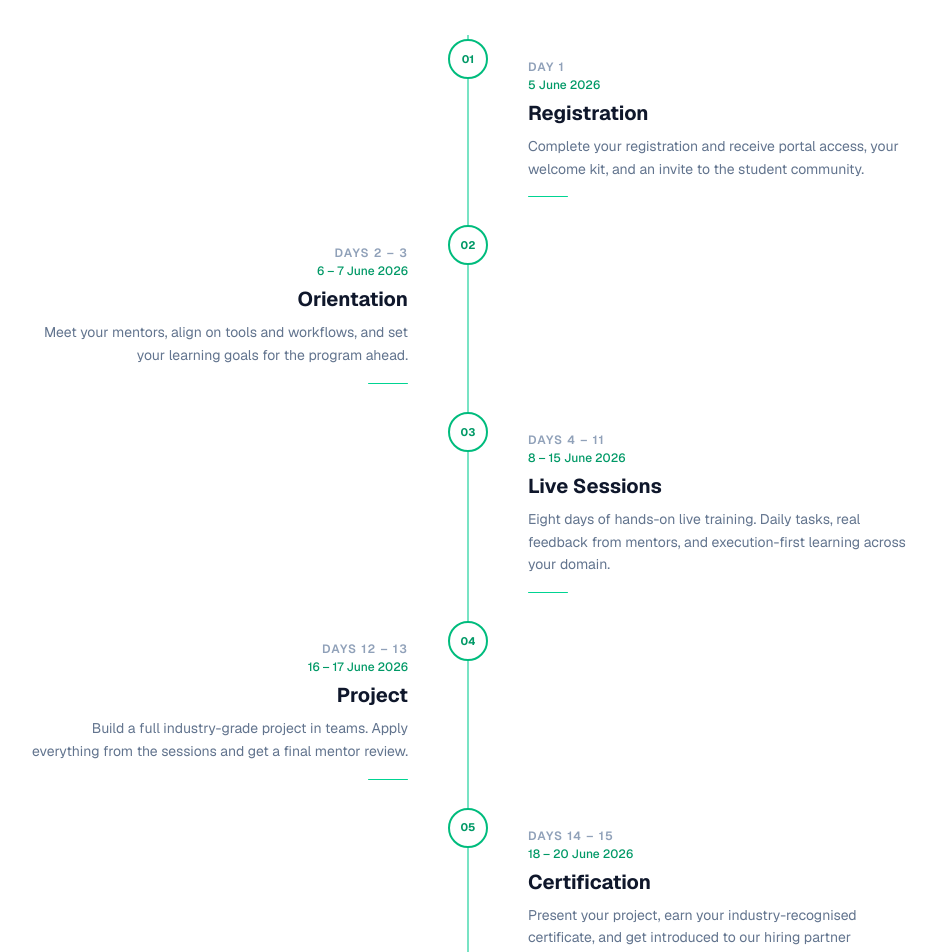
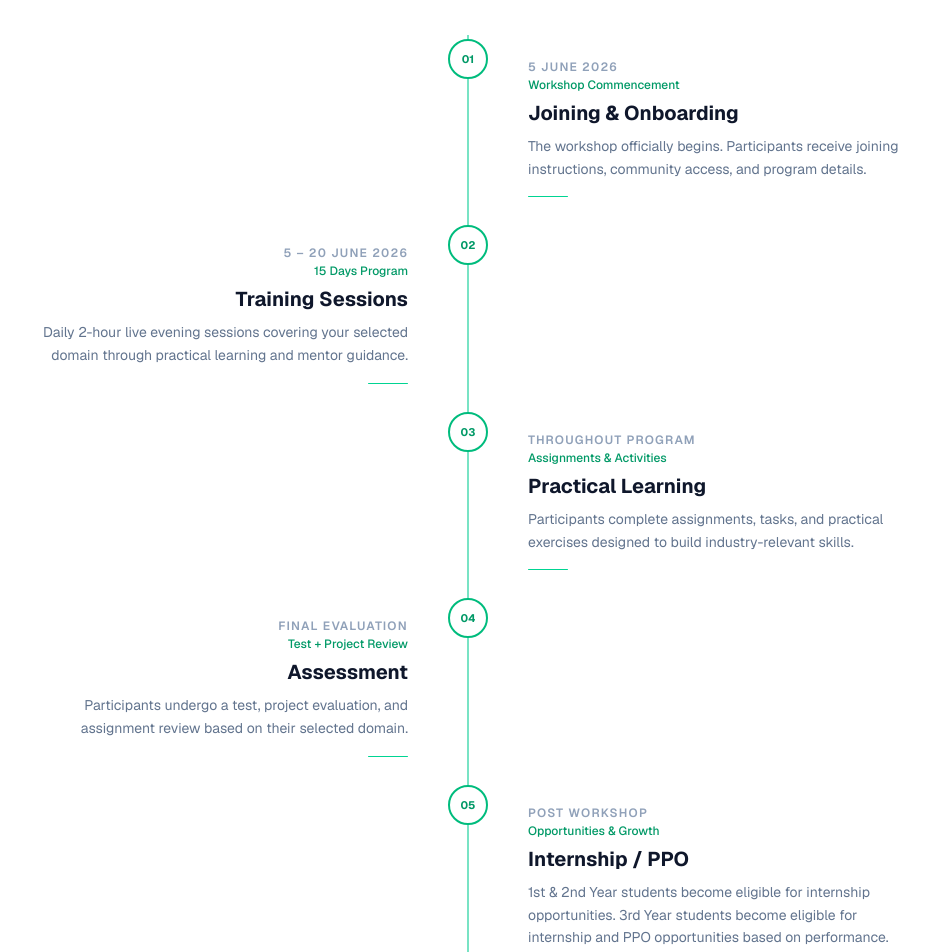
Before and after one commit to workshop-fraylon/fraylon-workshop-landing, a Next.js app: page / in a window 1280 px wide. Shown: the part 1880-2832 px from the top of the page, without its empty margins (172-1108 px from the left). Built offline with nearby package versions, Linux system fonts and the light colour scheme.

Commit message:
Update timeline steps and descriptions

```diff
--- a/src/components/TimelineSection.tsx
+++ b/src/components/TimelineSection.tsx
@@ -5,38 +5,45 @@ import { useEffect, useRef, useState } from "react";
 const STEPS = [
   {
     number: "01",
-    day: "Day 1",
-    date: "5 June 2026",
-    phase: "Registration",
-    desc: "Complete your registration and receive portal access, your welcome kit, and an invite to the student community.",
+    day: "5 June 2026",
+    date: "Workshop Commencement",
+    phase: "Joining & Onboarding",
+    desc: "The workshop officially begins. Participants receive joining instructions, community access, and program details.",
   },
   {
     number: "02",
-    day: "Days 2 – 3",
-    date: "6 – 7 June 2026",
-    phase: "Orientation",
-    desc: "Meet your mentors, align on tools and workflows, and set your learning goals for the program ahead.",
+    day: "5 – 20 June 2026",
+    date: "15 Days Program",
+    phase: "Training Sessions",
+    desc: "Daily 2-hour live evening sessions covering your selected domain through practical learning and mentor guidance.",
   },
   {
     number: "03",
-    day: "Days 4 – 11",
-    date: "8 – 15 June 2026",
-    phase: "Live Sessions",
-    desc: "Eight days of hands-on live training. Daily tasks, real feedback from mentors, and execution-first learning across your domain.",
+    day: "Throughout Program",
+    date: "Assignments & Activities",
+    phase: "Practical Learning",
+    desc: "Participants complete assignments, tasks, and practical exercises designed to build industry-relevant skills.",
   },
   {
     number: "04",
-    day: "Days 12 – 13",
-    date: "16 – 17 June 2026",
-    phase: "Project",
-    desc: "Build a full industry-grade project in teams. Apply everything from the sessions and get a final mentor review.",
+    day: "Final Evaluation",
+    date: "Test + Project Review",
+    phase: "Assessment",
+    desc: "Participants undergo a test, project evaluation, and assignment review based on their selected domain.",
   },
   {
     number: "05",
-    day: "Days 14 – 15",
-    date: "18 – 20 June 2026",
-    phase: "Certification",
-    desc: "Present your project, earn your industry-recognised certificate, and get introduced to our hiring partner network.",
+    day: "Post Workshop",
+    date: "Opportunities & Growth",
+    phase: "Internship / PPO",
+    desc: "1st & 2nd Year students become eligible for internship opportunities. 3rd Year students become eligible for internship and PPO opportunities based on performance.",
+  },
+  {
+    number: "06",
+    day: "Mentor Connect",
+    date: "Details Shared Soon",
+    phase: "Mentor Profiles",
+    desc: "Detailed mentor profiles and session information will be shared with all registered participants shortly after enrollment.",
   },
 ];
 
```
